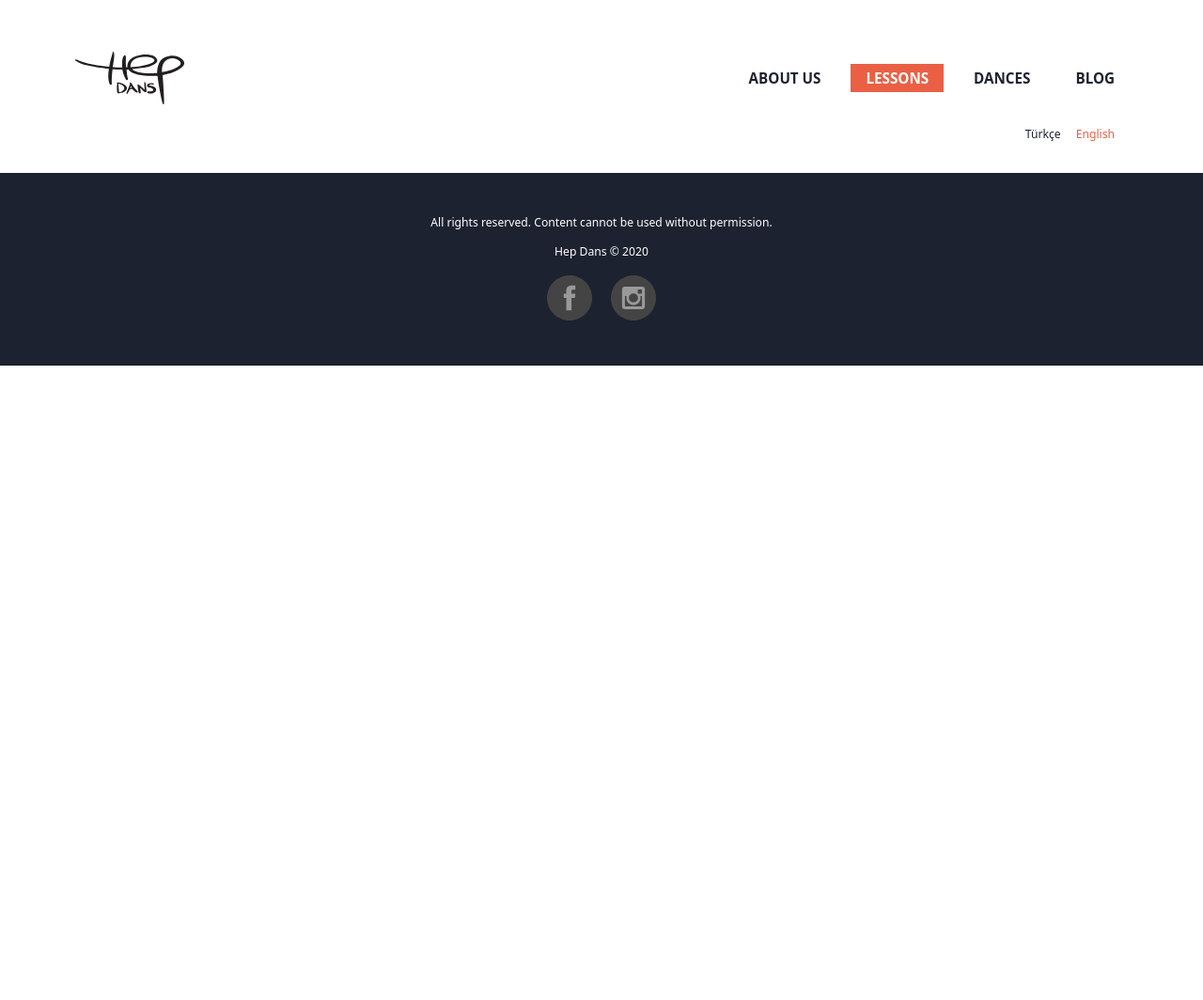
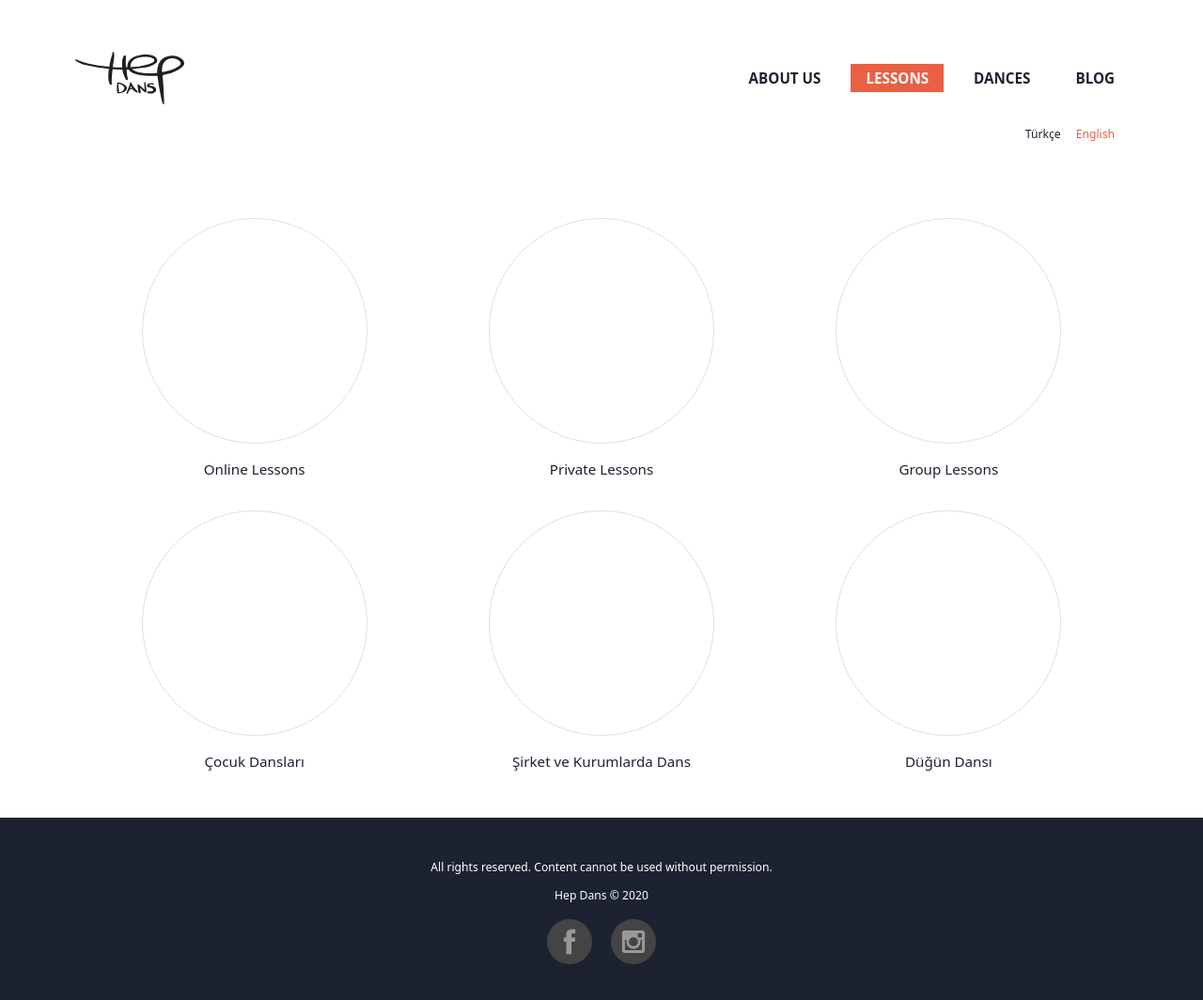
Before and after one commit to hepdans/hepdans.github.io, a plain HTML site: page en/lessons/index.html in a window 1280 px wide. Shown: the whole page at 94% size. Before the commit the page ends 800 px from the top, so only its background shows below. Drawn offline with Linux system fonts and the light colour scheme.

Commit message:
Synchronized build

```diff
--- a/en/lessons/index.html
+++ b/en/lessons/index.html
@@ -178,6 +178,83 @@
   </header>
   <main class="lessons">
 
+  <section>
+    <div class="categories">
+
+
+        <div class="lesson">
+          <a href="online-lessons/">
+            <figure>
+
+                <img src="../../static/transparent.png" alt="" width="240" height="240">
+
+              <figcaption>Online Lessons</figcaption>
+            </figure>
+          </a>
+        </div>
+
+
+        <div class="lesson">
+          <a href="private-lessons/">
+            <figure>
+
+                <img src="../../static/transparent.png" alt="" width="240" height="240">
+
+              <figcaption>Private Lessons</figcaption>
+            </figure>
+          </a>
+        </div>
+
+
+        <div class="lesson">
+          <a href="group-lessons/">
+            <figure>
+
+                <img src="../../static/transparent.png" alt="" width="240" height="240">
+
+              <figcaption>Group Lessons</figcaption>
+            </figure>
+          </a>
+        </div>
+
+
+        <div class="lesson">
+          <a href="cocuk-danslari/">
+            <figure>
+
+                <img src="../../static/transparent.png" alt="" width="240" height="240">
+
+              <figcaption>Çocuk Dansları</figcaption>
+            </figure>
+          </a>
+        </div>
+
+
+        <div class="lesson">
+          <a href="sirket-ve-kurumlarda-dans/">
+            <figure>
+
+                <img src="../../static/transparent.png" alt="" width="240" height="240">
+
+              <figcaption>Şirket ve Kurumlarda Dans</figcaption>
+            </figure>
+          </a>
+        </div>
+
+
+        <div class="lesson">
+          <a href="dugun-dansi/">
+            <figure>
+
+                <img src="../../static/transparent.png" alt="" width="240" height="240">
+
+              <figcaption>Düğün Dansı</figcaption>
+            </figure>
+          </a>
+        </div>
+
+    </div>
+  </section>
 
   </main>
   <footer>
--- a/static/hepdans.css
+++ b/static/hepdans.css
@@ -1130,35 +1130,38 @@ main.page {
   margin: 0 var(--space-m);
 }
 
-/* dance pages */
+/* dance and lesson pages */
 
-.dances .categories {
+.categories {
   display: flex;
   flex-wrap: wrap;
-  margin: var(--space-l) 0;
 }
 
-.dances .dance {
+.categories .dance,
+.categories .lesson {
   padding: 0 var(--space-s);
+}
+
+.categories .dance {
   width: 20%;
 }
 
-.dances .dance img {
+.categories .lesson {
+  width: 33.333%;
+}
+
+.categories img {
   border: 1px solid var(--color-border);
   border-radius: 50%;
 }
 
-.dances .dance figcaption {
+.categories figure {
   margin: var(--space-m) 0;
   text-align: center;
 }
 
-/* lesson pages */
-
-.lesson section {
-  font-size: 1.1em;
-  margin: var(--space-l) auto;
-  max-width: calc(0.7 * var(--width-content));
+.categories figcaption {
+  margin: var(--space-m) 0;
 }
 
 /* blog page */
```
Also changed, not shown: dersler/index.html (+77 -0 lines).
